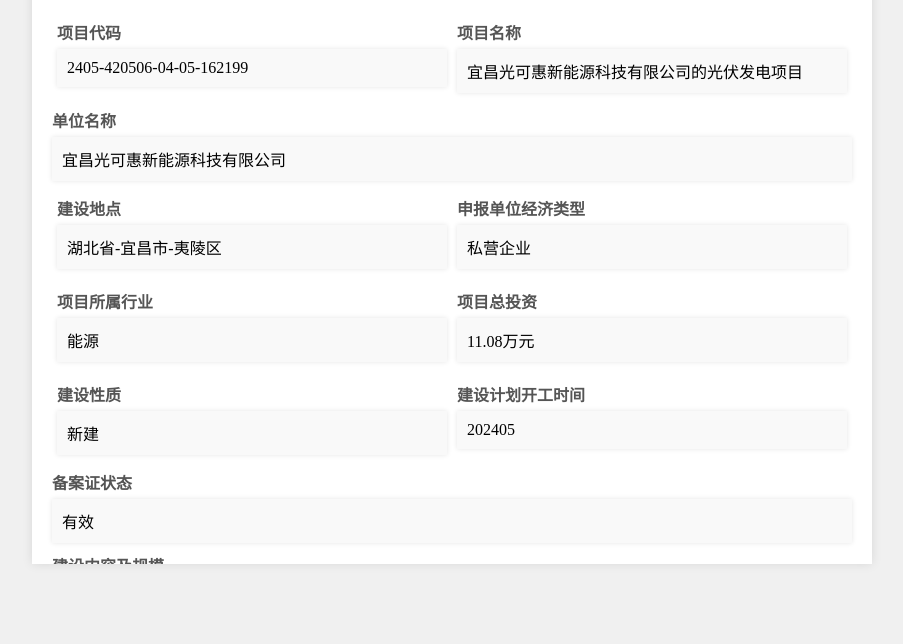
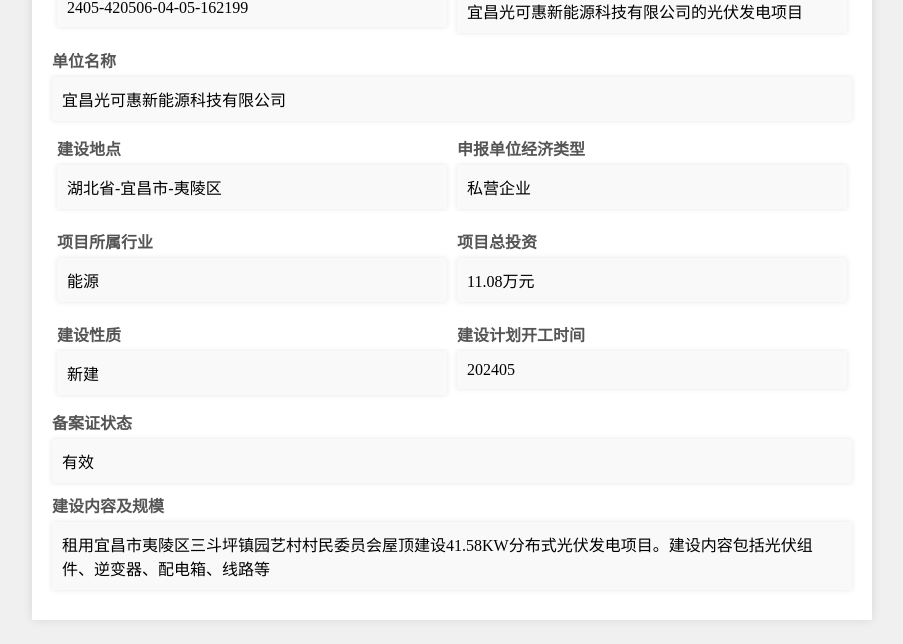
Before and after one commit to watsoncloud/yuanyiweb, a plain HTML site: page index.html in a window 1280 px wide. Shown: the part 156-800 px from the top of the page, without its empty margins (188-1091 px from the left). Drawn offline with Linux system fonts and the light colour scheme.

Commit message:
Update index.html

```diff
--- a/index.html
+++ b/index.html
@@ -2,7 +2,7 @@
 <html lang="zh-CN">
 <head>
     <meta charset="UTF-8">
-    <meta name="viewport" content="width=800, initial-scale=1.0, user-scalable=no">
+    <meta name="viewport" content="width=800, initial-scale=1.0, minimum-scale=1.0, maximum-scale=2.0, user-scalable=yes">
     <title>项目信息</title>
     <style>
         /* 固定页面大小，设置灰色背景 */
@@ -11,19 +11,18 @@
             padding: 0;
             display: flex;
             justify-content: center;
-            align-items: center;
-            height: 100vh;
+            align-items: flex-start; /* 顶部对齐 */
+            min-height: 100vh; /* 确保高度至少为视口高度 */
             background-color: #f0f0f0;
-            overflow: hidden; /* 防止页面滚动 */
         }
         /* 容器样式 */
         .container {
             width: 800px; /* 固定宽度 */
-            height: 600px; /* 固定高度 */
             background-color: white;
             padding: 20px;
             box-shadow: 0 0 10px rgba(0, 0, 0, 0.1);
-            overflow: auto; /* 允许内容滚动 */
+            margin-top: 20px; /* 顶部留白 */
+            margin-bottom: 20px; /* 底部留白 */
         }
         /* 大标题样式 */
         h1 {
```
